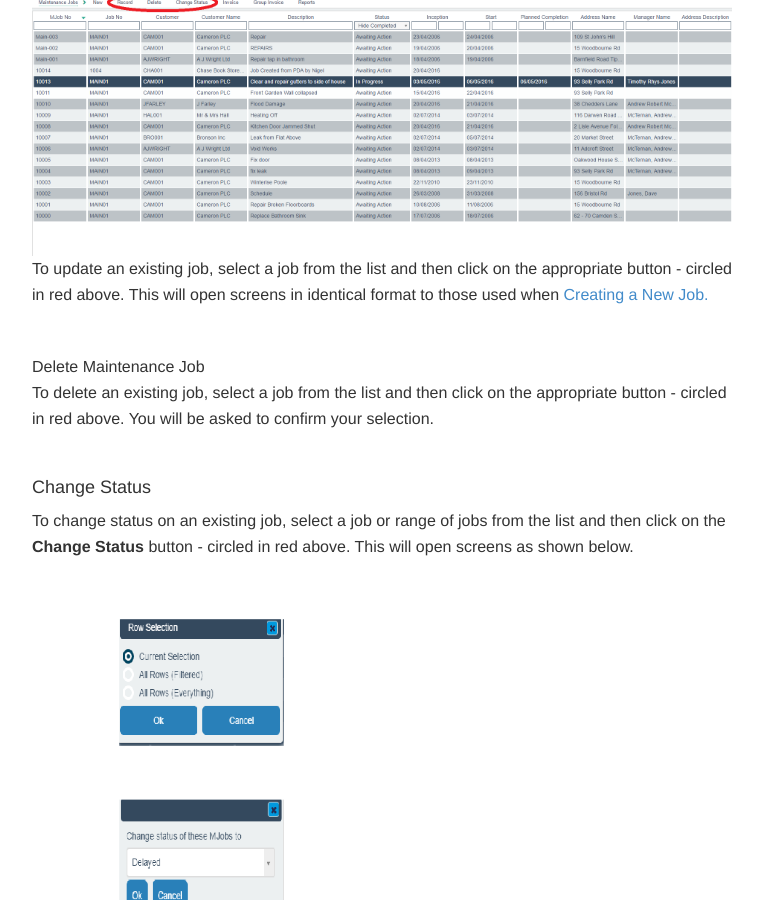
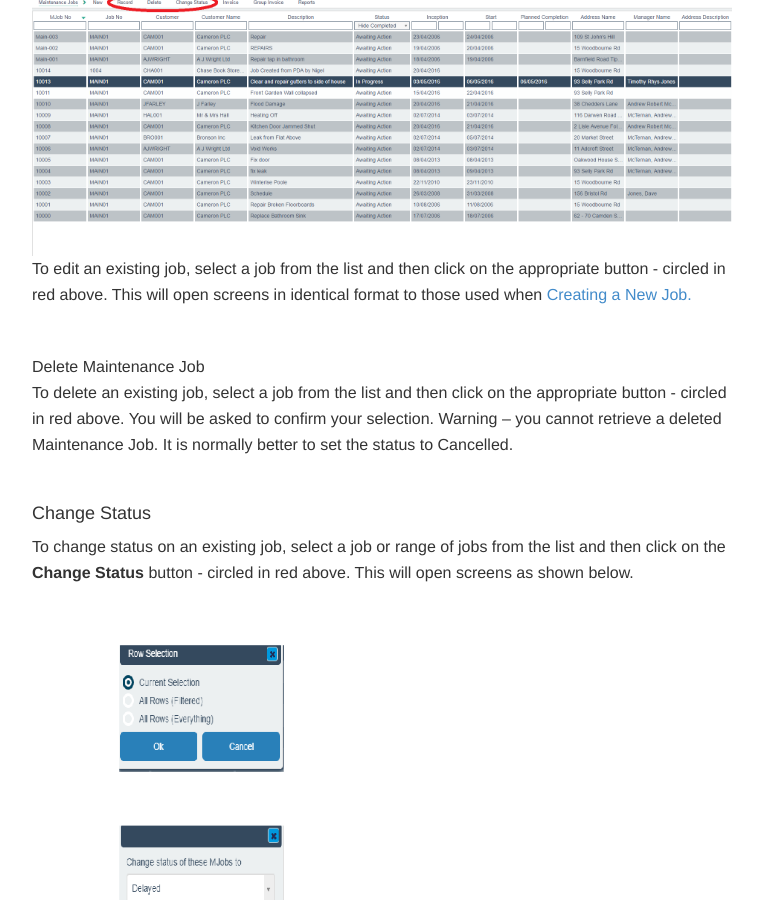
Before and after one commit to JNCSolutions/ConstructionManagerDocs, a Jekyll site: the page built from maintenance.html, in a window 1280 px wide and 900 px high, scrolled down 3912 px. Shown: the whole window, without its empty margins (258-1021 px from the left). Built offline with Jekyll 4.4.1, drawn with Linux system fonts in a browser that asks for light colours; some of the changed text lies outside the part shown.

Commit message:
Update maintenance.html

```diff
--- a/maintenance.html
+++ b/maintenance.html
@@ -138,13 +138,14 @@ title: Maintenance
       <br>
       <img src="img/Maintenance_List_02.PNG" style="width: 100%;">
       <br>
-      <p>To update an existing job, select a job from the list and then click on the appropriate button - circled in red above.
+      <p>To edit an existing job, select a job from the list and then click on the appropriate button - circled in red above.
           This will open screens in identical format to those used
           when <a href="#new-mjob">Creating a New Job.</a></p>
       <br>
       <h4></h4>Delete Maintenance Job</h4>
       <p>To delete an existing job, select a job from the list and then click on the appropriate button - circled in red above.
-          You will be asked to confirm your selection.</a></p>
+          You will be asked to confirm your selection. Warning – you cannot retrieve a deleted Maintenance Job.
+          It is normally better to set the status to Cancelled.</p>
       <br>
 
       <h4>Change Status</h4>
```
Also changed, not shown: other parts of maintenance.html (+2 -2 lines).
